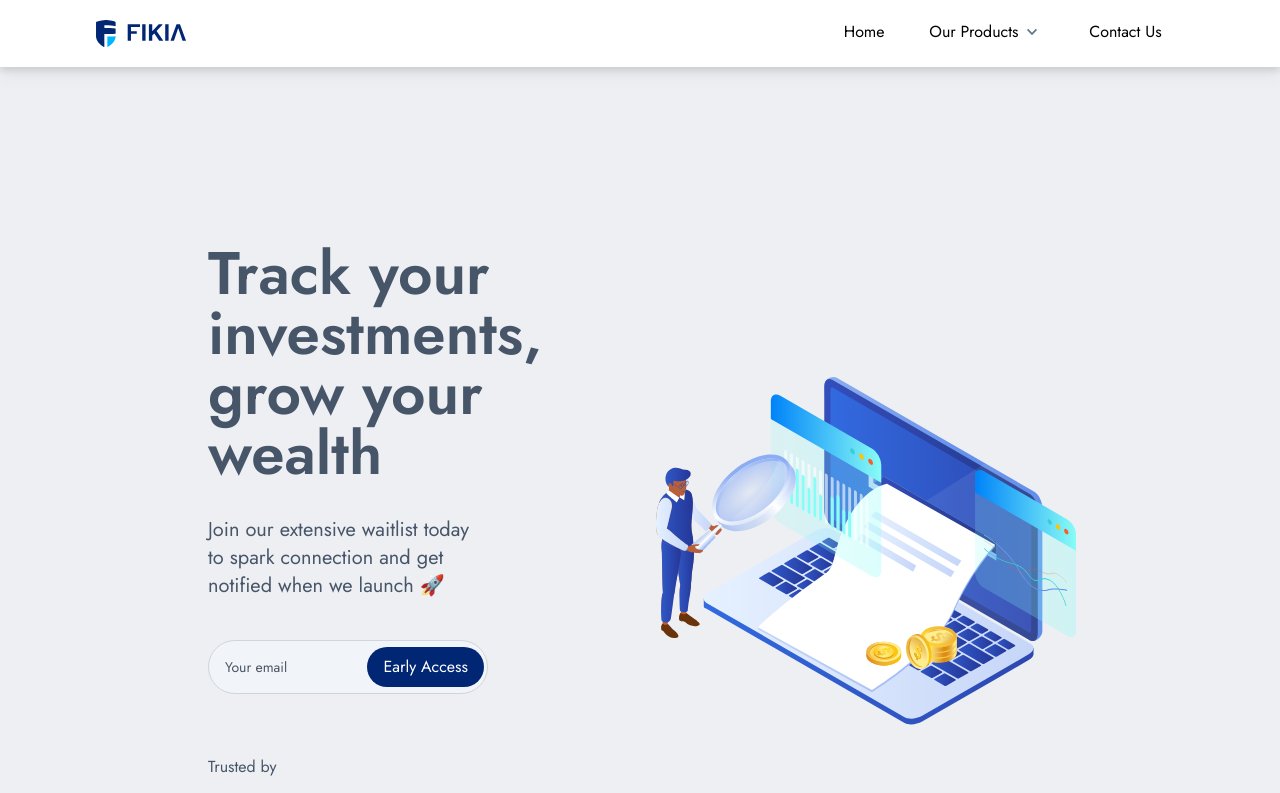
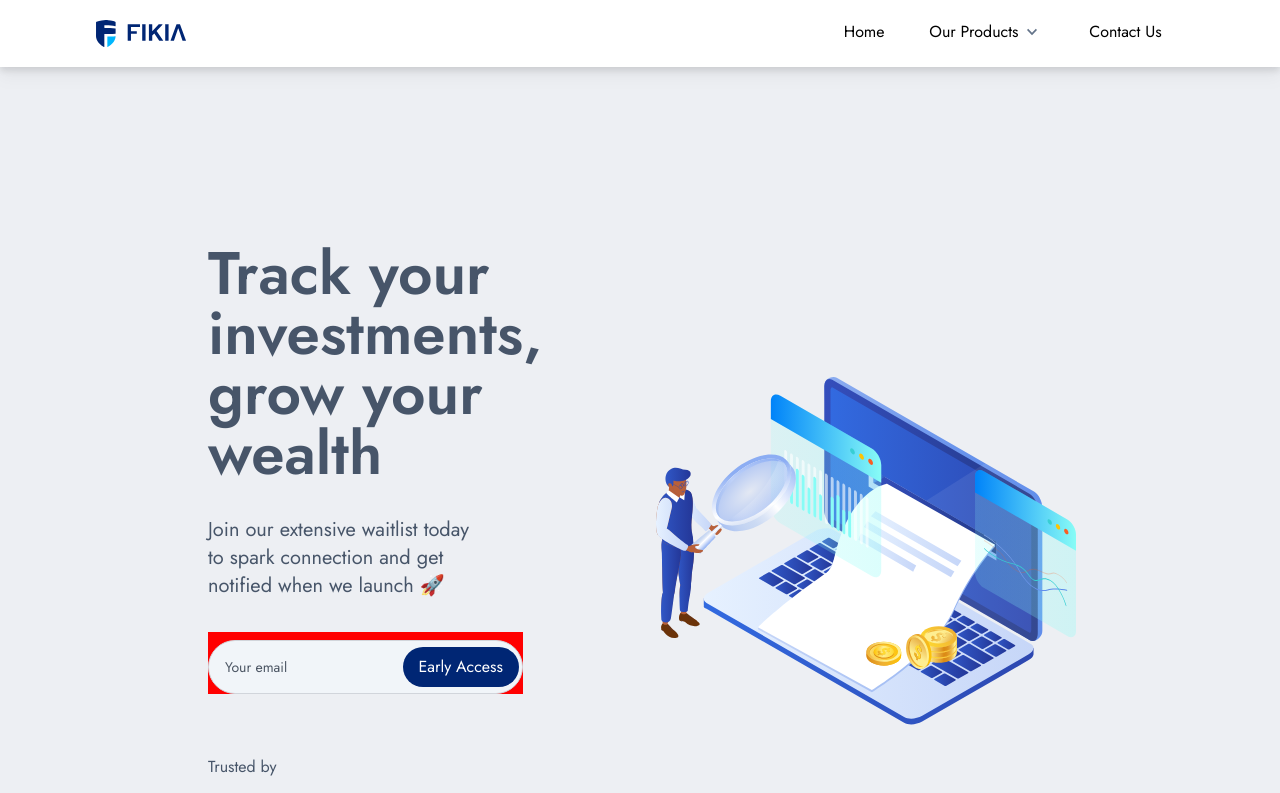
Before and after one commit to tier-one/fe-fikia, a Next.js app: page / in a window 1280 px wide. Shown: the top 793 px of the page. Built offline with nearby package versions, Linux system fonts and the light colour scheme.

Commit message:
input width fix

```diff
--- a/app/components/EmailRequest.tsx
+++ b/app/components/EmailRequest.tsx
@@ -52,8 +52,8 @@ export default function EmailRequest({ value }: EmailRequestProps) {
     },
   }
   return (
-    <div className="min-h-[6.7rem]">
-      <div className='relative  flex items-center xl:w-2/3 '>
+    <div className="min-h-[6.7rem]" >
+      <div className='relative  flex items-center  xl:w-3/4  ' style={{ background: 'red' }}>
         <div className=' w-full'>
           <InputField
             value={email}
```
